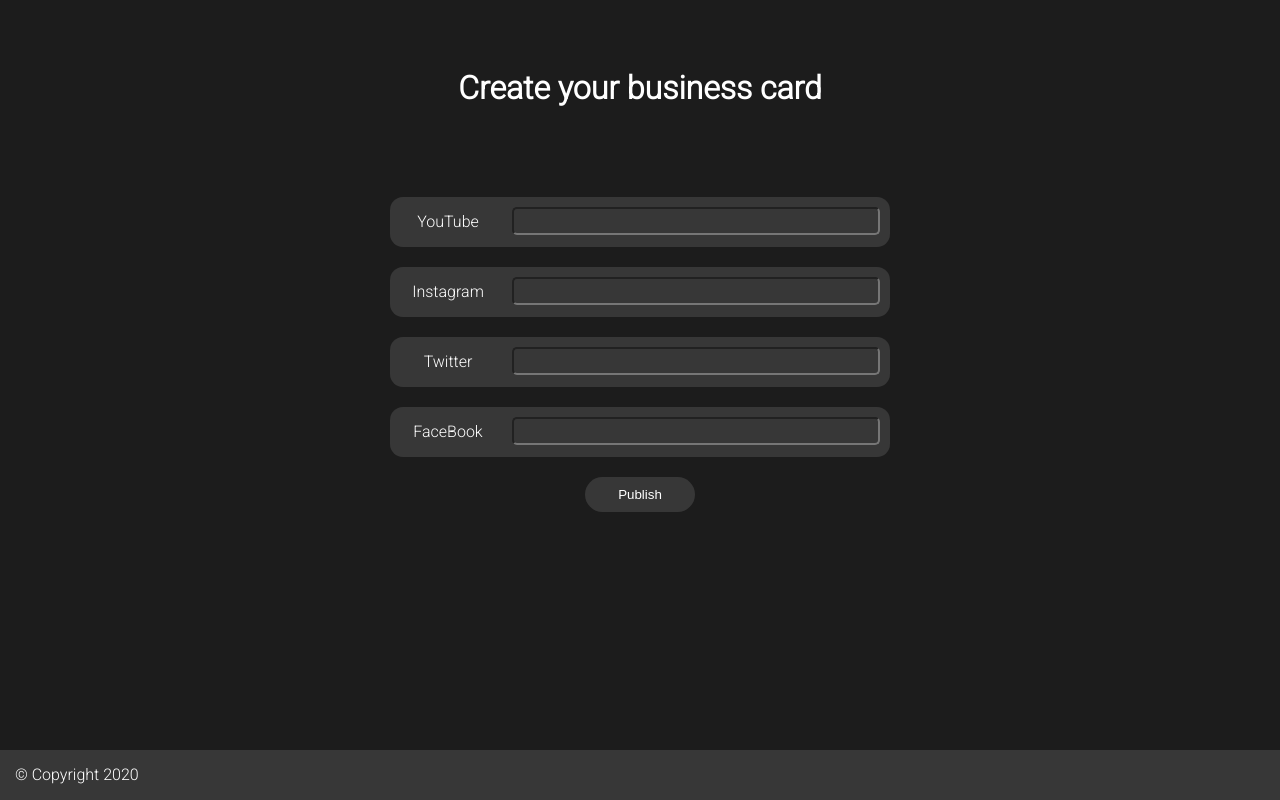
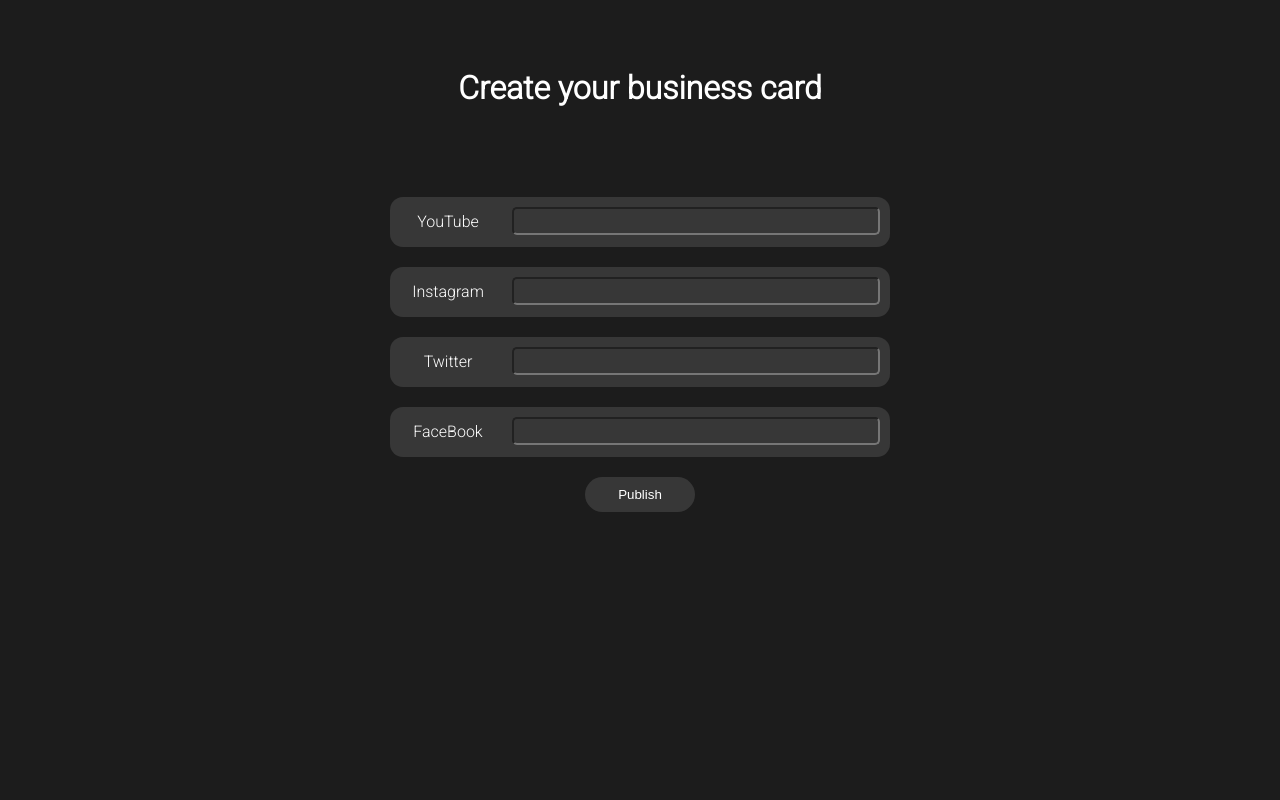
Before and after one commit to Awty-Hackclub/Online-Business-Card, a React (Create React App) app in the folder app/frontend/: page / in a window 1280 px wide. Built offline with nearby package versions, Linux system fonts and the light colour scheme.

Commit message:
removed footer

```diff
--- a/app/frontend/src/App.jsx
+++ b/app/frontend/src/App.jsx
@@ -2,7 +2,6 @@
 import Input from './Components/Input'
 import Title from './Components/Title'
 import Submit from './Components/Submit'
-import Footer from './Components/Footer'
 
 function App() {
   return (
@@ -15,7 +14,6 @@
         <Input platform="FaceBook"/>
         <Submit/>
       </div>
-      <Footer />
     </div>
   );
 }
--- a/app/frontend/src/Components/Footer.jsx
+++ /dev/null
@@ -1,11 +0,0 @@
-import React from 'react'
-
-function Footer() {
-    return (
-        <footer className = "footer">
-          &copy; Copyright 2020
-        </footer>
-    )
-}
-
-export default Footer;
```
